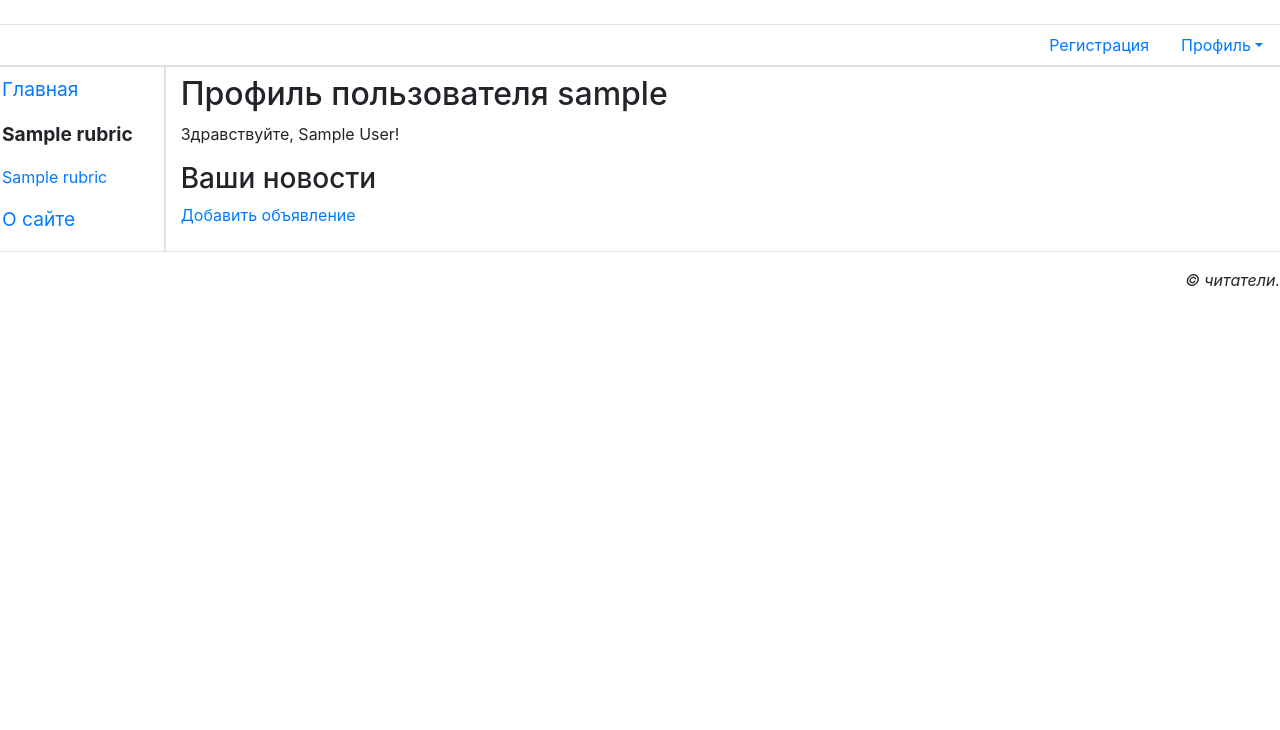
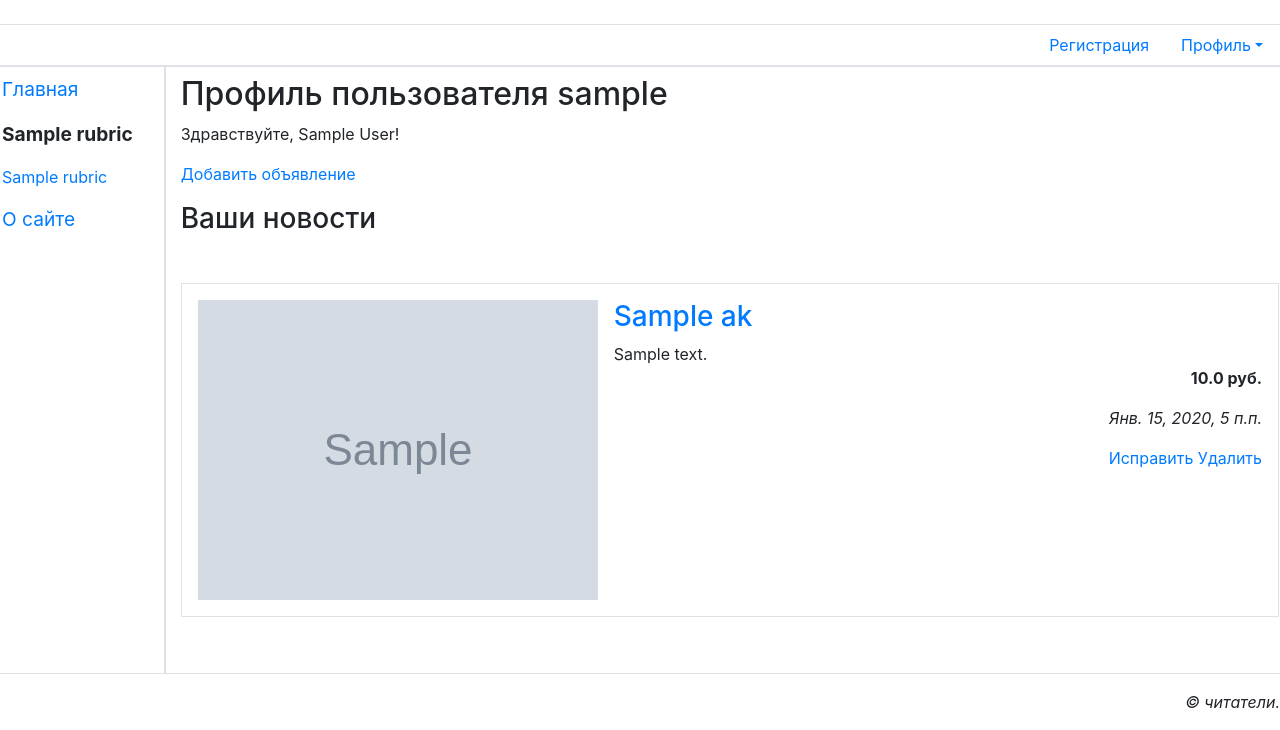
Before and after one commit to AidysM/aldynkushkash, a Django app: page /accounts/profile/ in a window 1280 px wide. Shown: the part 115-845 px from the top of the page. Before the commit the page ends 401 px from the top, so only its background shows below. Run offline with Django 3.2, Linux system fonts and the light colour scheme; a user stored in the database is signed in; tables that the repository leaves empty hold one stand-in row (values such as "Sample post"); grey boxes marked "Sample" are stand-in pictures; some libraries are stand-ins or nearby versions.

Commit message:
downloaded ftp-zip and changed

```diff
--- a/main/templates/main/profile.html
+++ b/main/templates/main/profile.html
@@ -1,4 +1,7 @@
 {% extends "layout/basic.html" %}
+
+{% load thumbnail %}
+{% load static %}
 
 {% block title %}Профиль пользователя{% endblock %}
 {% block content %}
@@ -8,6 +11,33 @@
     {% else %}
         <p>Здравствуйте!</p>
     {% endif %}
+    <p><a href="{% url 'main:profile_ak_add' %}">Добавить объявление</a> </p>
+    {% if aks %}
     <h3>Ваши новости</h3>
-    <p><a href="{% url 'main:profile_ak_add' %}">Добавить объявление</a> </p>
+    <ul class="list-unstyled">
+        {% for ak in aks %}
+        <li class="media my-5 p-3 border">
+            {% url 'main:profile_ak_detail' pk=ak.pk as url %}
+            <a href="{{ url }}{{ all }}">
+            {% if ak.image %}
+            <img class="mr-3" src="{% thumbnail ak.image 'default' %}">
+            {% else %}
+            <img class="mr-3" src="{% static 'main/empty.jpg' %}">
+            {% endif %}
+            </a>
+            <div class="media-body">
+                <h3><a href="{{ url }}{{ all }}">
+                {{ ak.title }}</a></h3>
+                <div>{{ ak.content }}</div>
+                <p class="text-right font-weight-bold">{{ ak.price }} руб.</p>
+                <p class="text-right font-italic">{{ ak.created_at }}</p>
+                <p class="text-right mt-2">
+                    <a href="{% url 'main:profile_ak_change' pk=ak.pk %}">Исправить</a>
+                    <a href="{% url 'main:profile_ak_delete' pk=ak.pk %}">Удалить</a>
+                </p>
+            </div>
+        </li>
+        {% endfor %}
+    </ul>
+    {% endif %}
 {% endblock %}
--- a/main/views.py
+++ b/main/views.py
@@ -127,13 +127,13 @@ def by_rubric(request, pk):
     return render(request, 'main/by_rubric.html', context)
 
 def detail(request, rubric_pk, pk):
-    ak = get_object_or_404(AK, pk=pk)
+    ak = AK.objects.get(pk=pk)
     ais = ak.additionalimage_set.all()
     context = {'ak': ak, 'ais': ais}
     return render(request, 'main/detail.html', context)
 
 @login_required
-def profile_ak_detail(request, rubric_pk, pk):
+def profile_ak_detail(request, pk):
     ak = get_object_or_404(AK, pk=pk)
     ais = ak.additionalimage_set.all()
     context = {'ak': ak, 'ais': ais}
@@ -160,13 +160,13 @@ def profile_ak_add(request):
 def profile_ak_change(request, pk):
     ak = get_object_or_404(AK, pk=pk)
     if request.method == 'POST':
-        form = AKForm(request.POST, request.FILES ,instance=ak)
+        form = AKForm(request.POST, request.FILES, instance=ak)
         if form.is_valid():
             ak = form.save()
             formset = AIFormSet(request.POST, request.FILES, instance=ak)
             if formset.is_valid():
                 formset.save()
-                messages.add_message(request, messages.SUCCESS , 'Объявление исправлено')
+                messages.add_message(request, messages.SUCCESS, 'Объявление исправлено')
                 return redirect('main:profile')
     else:
         form = AKForm(instance=ak)
```
Also changed, not shown: main/templates/main/index.html (+1 -12 lines), aldynkushkash/media/1616955965.210128.jpg (added), aldynkushkash/media/1616955965.224557.jpg (added), aldynkushkash/media/1616955965.229884.jpg (added), aldynkushkash/media/thumbnails/1616955965.210128.jpg.96x96_q85_crop-scale.jpg (added), 1 other file.
